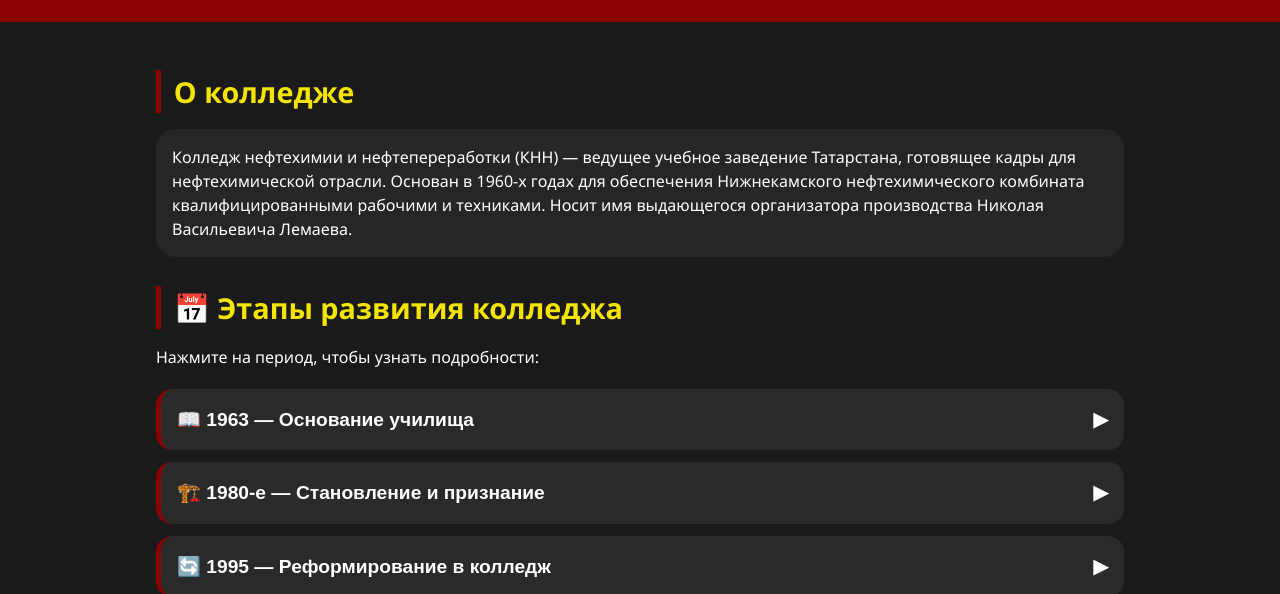
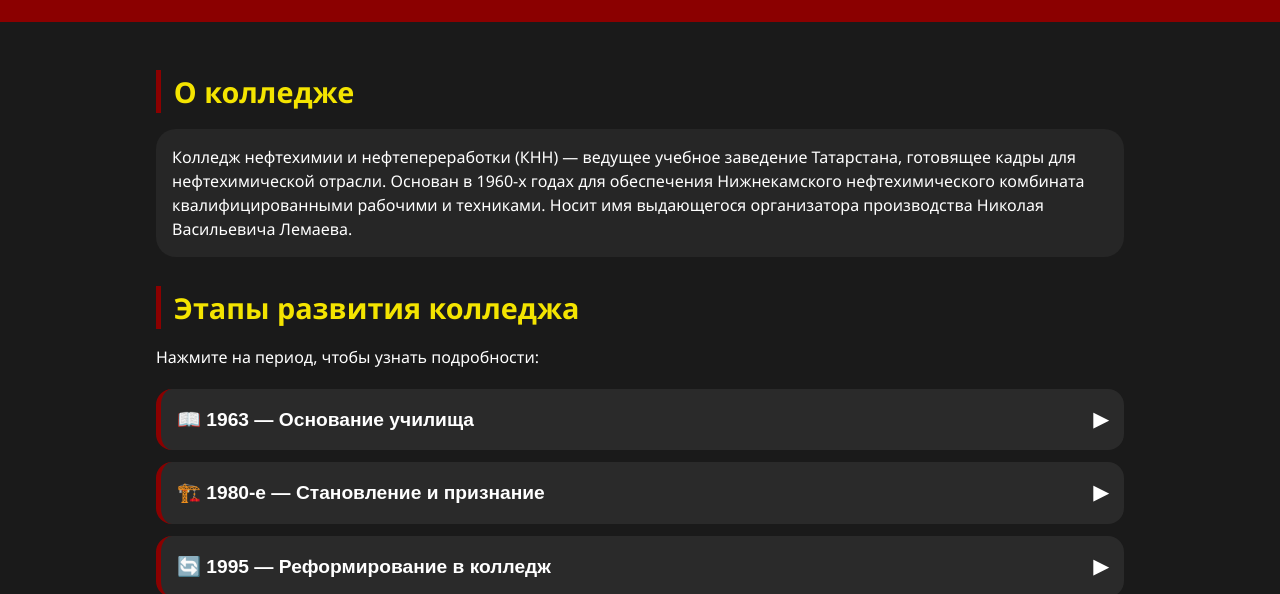
Before and after one commit to globbastarkan-cpu/NK-history, a plain HTML site: page history-knn.html in a window 1280 px wide. Shown: the part 164-758 px from the top of the page. Drawn offline with Linux system fonts and the light colour scheme.

Commit message:
history-knn.html

```diff
--- a/history-knn.html
+++ b/history-knn.html
@@ -111,7 +111,7 @@ a.back{
 <h2>О колледже</h2>
 <p class="description-text">Колледж нефтехимии и нефтепереработки (КНН) — ведущее учебное заведение Татарстана, готовящее кадры для нефтехимической отрасли. Основан в 1960-х годах для обеспечения Нижнекамского нефтехимического комбината квалифицированными рабочими и техниками. Носит имя выдающегося организатора производства Николая Васильевича Лемаева.</p>
 
-<h2>📅 Этапы развития колледжа</h2>
+<h2>Этапы развития колледжа</h2>
 <p style="margin-bottom:1rem;">Нажмите на период, чтобы узнать подробности:</p>
 
 <div class="timeline">
```
